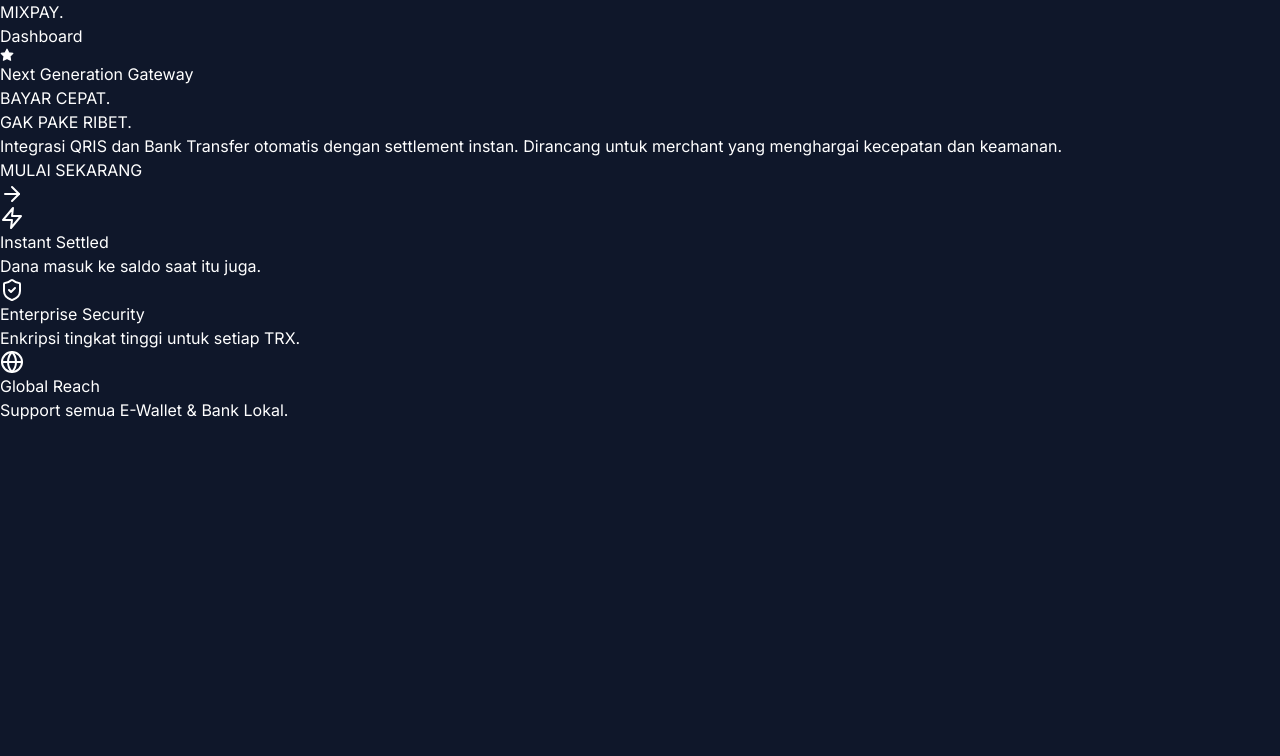
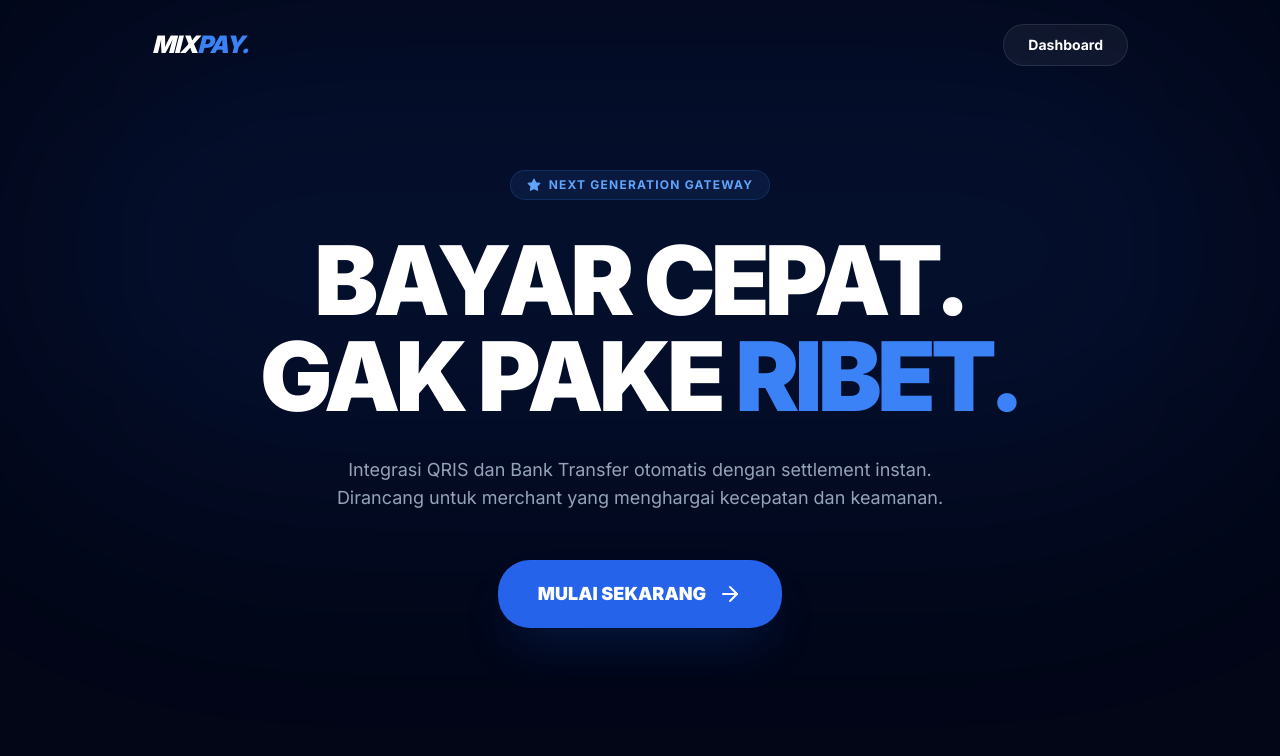
Before and after one commit to argaardana1/mixpayment, a Next.js app: page / in a window 1280 px wide. Shown: the top 756 px of the page. Built offline with nearby package versions, Linux system fonts and the light colour scheme.

Commit message:
Create tailwind.config.js

```diff
--- /dev/null
+++ b/tailwind.config.js
@@ -0,0 +1,23 @@
+/** @type {import('tailwindcss').Config} */
+module.exports = {
+  content: [
+    "./app/**/*.{js,ts,jsx,tsx,mdx}",
+    "./components/**/*.{js,ts,jsx,tsx,mdx}",
+  ],
+  theme: {
+    extend: {
+      colors: {
+        slate: {
+          950: '#020617',
+        },
+      },
+      animation: {
+        'pulse-slow': 'pulse 3s cubic-bezier(0.4, 0, 0.6, 1) infinite',
+      },
+      backgroundImage: {
+        'gradient-radial': 'radial-gradient(var(--tw-gradient-stops))',
+      },
+    },
+  },
+  plugins: [],
+}
```
